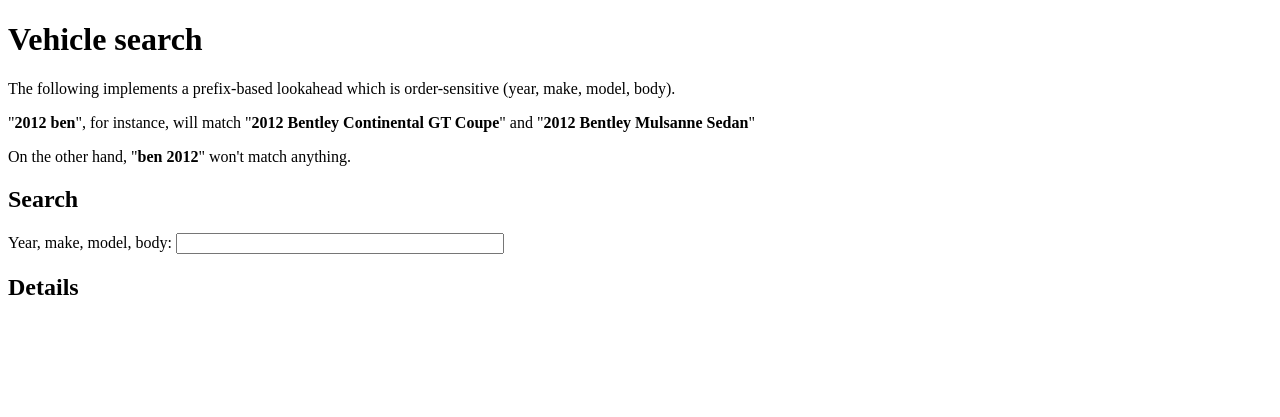
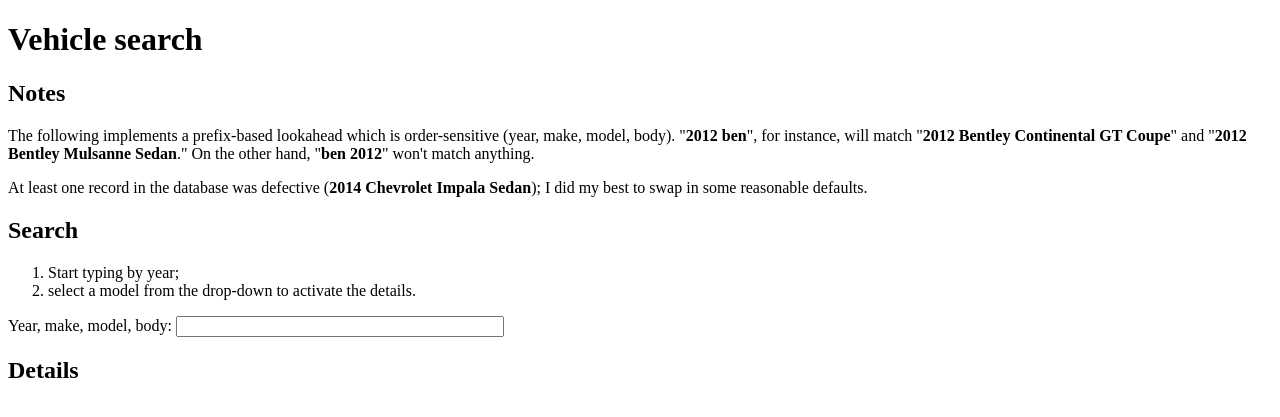
Before and after one commit to klutometis/truecar, a Python web app: template truecar/templates/truecar/index.html in a window 1280 px wide. Shown: the top 417 px of the page. Run offline with Jinja, Linux system fonts and the light colour scheme; the template is opened without the code that fills it, so the values that code supplies are empty; some libraries are stand-ins or nearby versions.

Commit message:
Notes and directions

```diff
--- a/truecar/templates/truecar/index.html
+++ b/truecar/templates/truecar/index.html
@@ -10,14 +10,22 @@
   </head>
   <body>
     <h1>Vehicle search</h1>
+    <h2>Notes</h2>
     <p>The following implements a prefix-based lookahead which is
-    order-sensitive (year, make, model, body).</p>
-    <p>"<strong>2012 ben</strong>", for instance, will match
-    "<strong>2012 Bentley Continental GT Coupe</strong>" and
-    "<strong>2012 Bentley Mulsanne Sedan</strong>"</p>
-    <p>On the other hand, "<strong>ben 2012</strong>" won't match
-    anything.</p>
+      order-sensitive (year, make, model, body). "<strong>2012
+      ben</strong>", for instance, will match "<strong>2012 Bentley
+      Continental GT Coupe</strong>" and "<strong>2012 Bentley
+      Mulsanne Sedan</strong>." On the other hand, "<strong>ben
+      2012</strong>" won't match anything.</p>
+    <p>At least one record in the database was defective (<strong>2014
+        Chevrolet Impala Sedan</strong>); I did my best to swap in
+        some reasonable defaults.</p>
     <h2>Search</h2>
+    <ol>
+      <li>Start typing by year;</li>
+      <li>select a model from the drop-down to activate the
+        details.</li>
+    </ol>
     <label for="search">Year, make, model, body: </label>
     <input id="search" />
     <h2>Details</h2>
```
